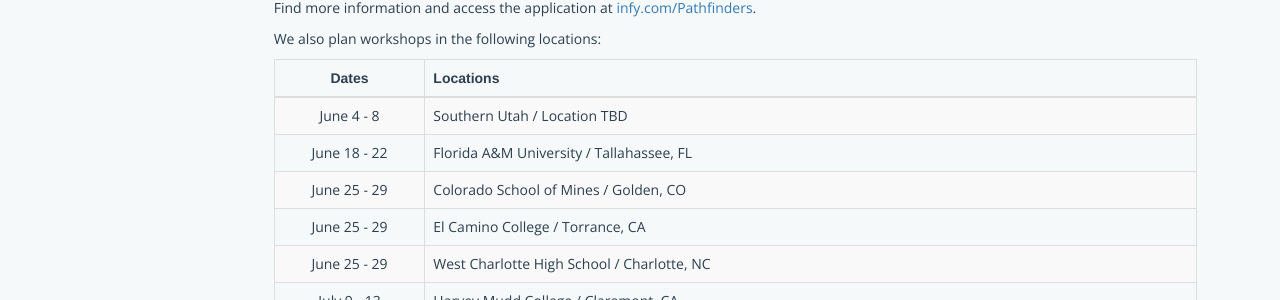
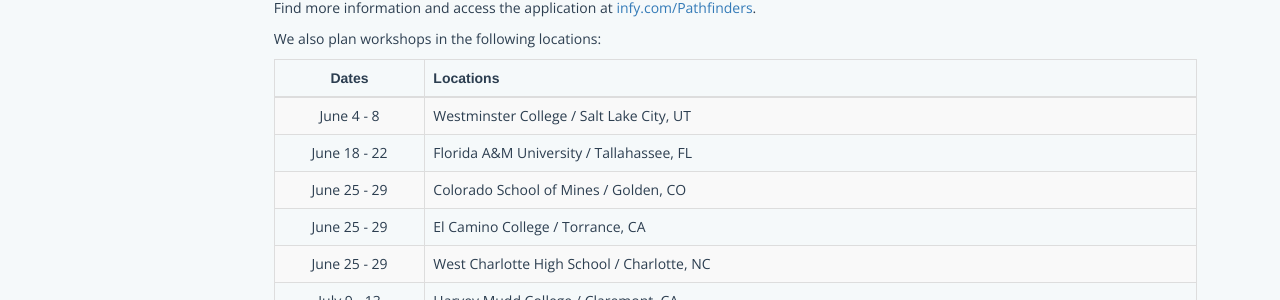
Before and after one commit to beautyjoy/beautyjoy.github.io, a Jekyll site: the page built from summer-pd/index.md, in a window 1280 px wide and 900 px high, scrolled down 734 px. Shown: the part 154-454 px from the top of the window. Built offline with Jekyll 4.4.1, drawn with Linux system fonts in a browser that asks for light colours.

Commit message:
added UT

```diff
--- a/summer-pd/index.md
+++ b/summer-pd/index.md
@@ -27,19 +27,19 @@ We also plan workshops in the following locations:
 
 | Dates            | Locations                                                                          |
 | :--------------: |------------------------------------------------------------------------------------|
-| June 4 - 8       |  Southern Utah / Location TBD                                                      |
+| June 4 - 8       |  Westminster College / Salt Lake City, UT                                          |
 | June 18 - 22     |  Florida A&amp;M University / Tallahassee, FL                                      |
 | June 25 - 29     |  Colorado School of Mines / Golden, CO                                             |
 | June 25 - 29     |  El Camino College / Torrance, CA                                                  |
-| June 25 - 29     |  West Charlotte High School / Charlotte, NC
+| June 25 - 29     |  West Charlotte High School / Charlotte, NC                                        |
 | July 9 - 13      |  Harvey Mudd College / Claremont, CA                                               |
 | July 9 - 13      |  University of North Texas / Denton, TX                                            |
-| July 9 - 13      |  Northern Arizona University / Flagstaff, AZ
+| July 9 - 13      |  Northern Arizona University / Flagstaff, AZ                                       |
 | July 15 - 20     |  Pathfinders Summer Institute at Indiana University Bloomington / Bloomington, IN  |
 | July 23 - 27     |  Kean University / Union, NJ (near NYC)                                            |
 | July 23 - 27     |  Northern Kentucky University / Highland Heights, KY                               |
 | July 30 - Aug 3  |  University of California, Berkeley / Berkeley, CA                                 |
-| July 30 - Aug 3  |  DePaul University / Chicago, IL
+| July 30 - Aug 3  |  DePaul University / Chicago, IL                                                   |
 | Aug 6 - 10       |  George Mason University / Fairfax, VA                                             |
 {: .table.table-striped.table-bordered }
 
```
